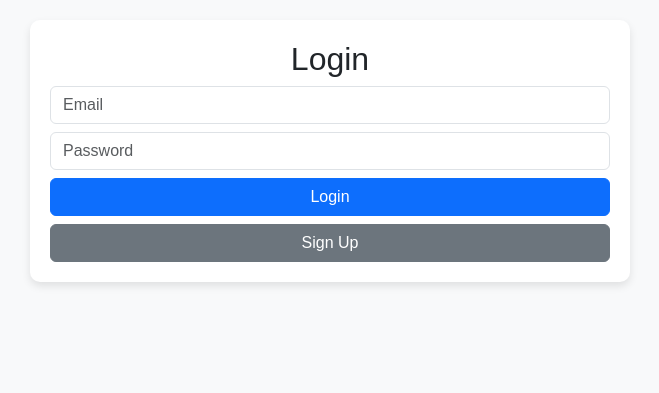
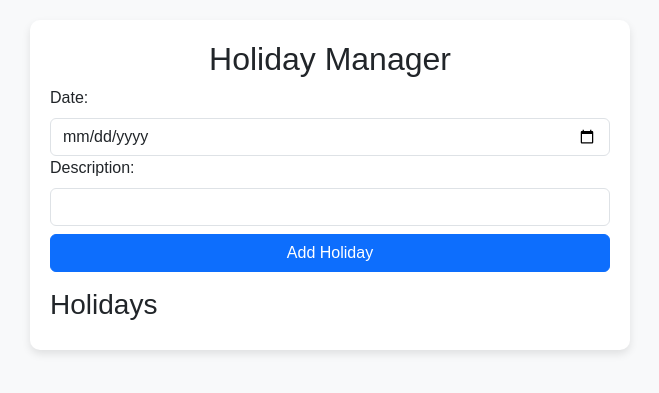
Before and after one commit to Ranjith1823/Smart-bell, a Flask app: page / in a window 1280 px wide. Shown: the top 393 px of the page, without its empty margins (310-969 px from the left). Run offline with Flask 3, Linux system fonts and the light colour scheme; data that the repository does not hold is empty; parts of the project's set-up code (start-up, migrations or seed data) failed here and were passed over; some libraries are stand-ins or nearby versions.

Commit message:
Update index.html

```diff
--- a/templates/index.html
+++ b/templates/index.html
@@ -6,11 +6,6 @@
     <title>Holiday Manager</title>
     <link rel="stylesheet" href="https://cdn.jsdelivr.net/npm/bootstrap@5.3.0/dist/css/bootstrap.min.css">
     <script src="https://code.jquery.com/jquery-3.6.0.min.js"></script>
-
-    <!-- Firebase SDK -->
-    <script src="https://www.gstatic.com/firebasejs/10.11.0/firebase-app.js"></script>
-    <script src="https://www.gstatic.com/firebasejs/10.11.0/firebase-auth.js"></script>
-
     <style>
         body {
             padding: 20px;
@@ -32,106 +27,135 @@
 </head>
 <body>
 
-<!-- Authentication Section -->
-<div class="container" id="auth_section">
-    <h2 class="text-center">Login</h2>
-    <input type="email" id="login_email" class="form-control mb-2" placeholder="Email">
-    <input type="password" id="login_password" class="form-control mb-2" placeholder="Password">
-    <button class="btn btn-primary w-100" onclick="login()">Login</button>
-    <button class="btn btn-secondary w-100 mt-2" onclick="signup()">Sign Up</button>
-</div>
-
-<!-- Holiday Manager (Hidden Until Login) -->
-<div class="container" id="holiday_manager" style="display: none;">
+<div class="container">
     <h2 class="text-center">Holiday Manager</h2>
 
+    <!-- Add Holiday Section -->
     <div class="mb-3">
         <label class="form-label">Date:</label>
         <input type="date" id="holiday_date" class="form-control">
         <label class="form-label">Description:</label>
         <input type="text" id="holiday_description" class="form-control">
-        <button class="btn btn-primary mt-2 w-100" onclick="addHoliday()">Add Holiday</button>
+        <button id="addHolidayBtn" class="btn btn-primary mt-2 w-100" onclick="addHoliday()">Add Holiday</button>
     </div>
 
+    <!-- Holiday List -->
     <h3 class="mt-3">Holidays</h3>
     <ul id="holiday_list" class="list-group holiday-list"></ul>
+</div>
 
-    <!-- Logout Button -->
-    <button class="btn btn-danger w-100 mt-3" onclick="logout()">Logout</button>
+<!-- Bootstrap Toast Notification -->
+<div class="position-fixed bottom-0 end-0 p-3" style="z-index: 5">
+    <div id="toastMessage" class="toast align-items-center text-white bg-success border-0" role="alert">
+        <div class="d-flex">
+            <div class="toast-body" id="toastText"></div>
+            <button type="button" class="btn-close btn-close-white me-2 m-auto" data-bs-dismiss="toast"></button>
+        </div>
+    </div>
 </div>
 
 <script>
-    const API_URL = "https://smart-bell.onrender.com";  // ✅ Flask API
-
-    // 🔥 Firebase Config
-    const firebaseConfig = {
-        apiKey: "AIzaSyBbWwuGdRwtDrwXHvHDb6SEv0Mb3TI2uSM",
-        authDomain: "smart-bell-7b0c3.firebaseapp.com",
-        databaseURL: "https://smart-bell-7b0c3-default-rtdb.asia-southeast1.firebasedatabase.app",
-        projectId: "smart-bell-7b0c3",
-        storageBucket: "smart-bell-7b0c3.firebasestorage.app",
-        messagingSenderId: "117192677459",
-        appId: "1:117192677459:web:3fa0ce9e5a7383e73ccea6"
-    };
-
-    // Initialize Firebase
-    firebase.initializeApp(firebaseConfig);
-    const auth = firebase.auth();
-
-    function login() {
-        let email = document.getElementById("login_email").value;
-        let password = document.getElementById("login_password").value;
-
-        auth.signInWithEmailAndPassword(email, password)
-            .then(() => checkAuthState())
-            .catch(error => alert(error.message));
+    function formatDate(isoDate) {
+        let date = new Date(isoDate);
+        let day = String(date.getDate()).padStart(2, '0');
+        let month = String(date.getMonth() + 1).padStart(2, '0');
+        let year = date.getFullYear();
+        return `${day}/${month}/${year}`;
     }
 
-    function signup() {
-        let email = document.getElementById("login_email").value;
-        let password = document.getElementById("login_password").value;
-
-        auth.createUserWithEmailAndPassword(email, password)
-            .then(() => checkAuthState())
-            .catch(error => alert(error.message));
+    function sortDates(dates) {
+        return dates.sort((a, b) => new Date(a) - new Date(b));
     }
 
-    function logout() {
-        auth.signOut().then(() => checkAuthState());
+    function showToast(message, isSuccess = true) {
+        $("#toastText").text(message);
+        $("#toastMessage").removeClass("bg-success bg-danger").addClass(isSuccess ? "bg-success" : "bg-danger").toast("show");
     }
 
-    function checkAuthState() {
-        auth.onAuthStateChanged(user => {
-            if (user) {
-                document.getElementById("auth_section").style.display = "none";
-                document.getElementById("holiday_manager").style.display = "block";
-                fetchHolidays();
-            } else {
-                document.getElementById("auth_section").style.display = "block";
-                document.getElementById("holiday_manager").style.display = "none";
+    function fetchHolidays() {
+        $.ajax({
+            url: "/get_holidays",
+            type: "GET",
+            success: function(response) {
+                let list = $("#holiday_list");
+                list.empty();
+
+                let sortedDates = sortDates(Object.keys(response));
+
+                sortedDates.forEach(date => {
+                    let formattedDate = formatDate(date);
+                    list.append(`
+                        <li class="list-group-item d-flex justify-content-between align-items-center">
+                            <span><strong>${formattedDate}</strong>: ${response[date].description}</span>
+                            <button class="btn btn-danger btn-sm" onclick="removeHoliday('${date}')">Remove</button>
+                        </li>
+                    `);
+                });
+            },
+            error: function(xhr) {
+                showToast(`Error: ${xhr.responseJSON?.message || "Could not fetch holidays."}`, false);
             }
         });
     }
 
-    function fetchHolidays() {
+    function addHoliday() {
+        let date = $("#holiday_date").val();
+        let description = $("#holiday_description").val();
+
+        if (!date || !description) {
+            showToast("Both fields are required!", false);
+            return;
+        }
+
+        $("#addHolidayBtn").prop("disabled", true).text("Adding...");
+
         $.ajax({
-            url: `${API_URL}/get_holidays`,
-            type: "GET",
+            url: "/add_holiday",
+            type: "POST",
+            contentType: "application/json",
+            data: JSON.stringify({ date: date, description: description }),
             success: function(response) {
-                let list = $("#holiday_list");
-                list.empty();
-                Object.keys(response).forEach(date => {
-                    list.append(`<li class="list-group-item">${date}: ${response[date].description}</li>`);
-                });
+                showToast(response.message);
+                $("#holiday_date").val("");
+                $("#holiday_description").val("");
+                fetchHolidays();
             },
-            error: function() {
-                alert("Error fetching holidays.");
+            error: function(xhr) {
+                showToast(`Error: ${xhr.responseJSON?.message || "Could not add holiday."}`, false);
+            },
+            complete: function() {
+                $("#addHolidayBtn").prop("disabled", false).text("Add Holiday");
             }
         });
     }
 
-    checkAuthState();
+    function removeHoliday(date) {
+        if (!confirm(`Are you sure you want to remove this holiday?`)) return;
+
+        $.ajax({
+            url: "/remove_holiday",
+            type: "POST",
+            contentType: "application/json",
+            data: JSON.stringify({ date: date }),
+            success: function(response) {
+                showToast(response.message);
+                fetchHolidays();
+            },
+            error: function(xhr) {
+                showToast(`Error: ${xhr.responseJSON?.message || "Could not remove holiday."}`, false);
+            }
+        });
+    }
+
+    $(document).ready(function() {
+        fetchHolidays();
+
+        $("#holiday_date, #holiday_description").keypress(function(event) {
+            if (event.which === 13) addHoliday();
+        });
+    });
 </script>
 
+<script src="https://cdn.jsdelivr.net/npm/bootstrap@5.3.0/dist/js/bootstrap.bundle.min.js"></script>
 </body>
 </html>
```
